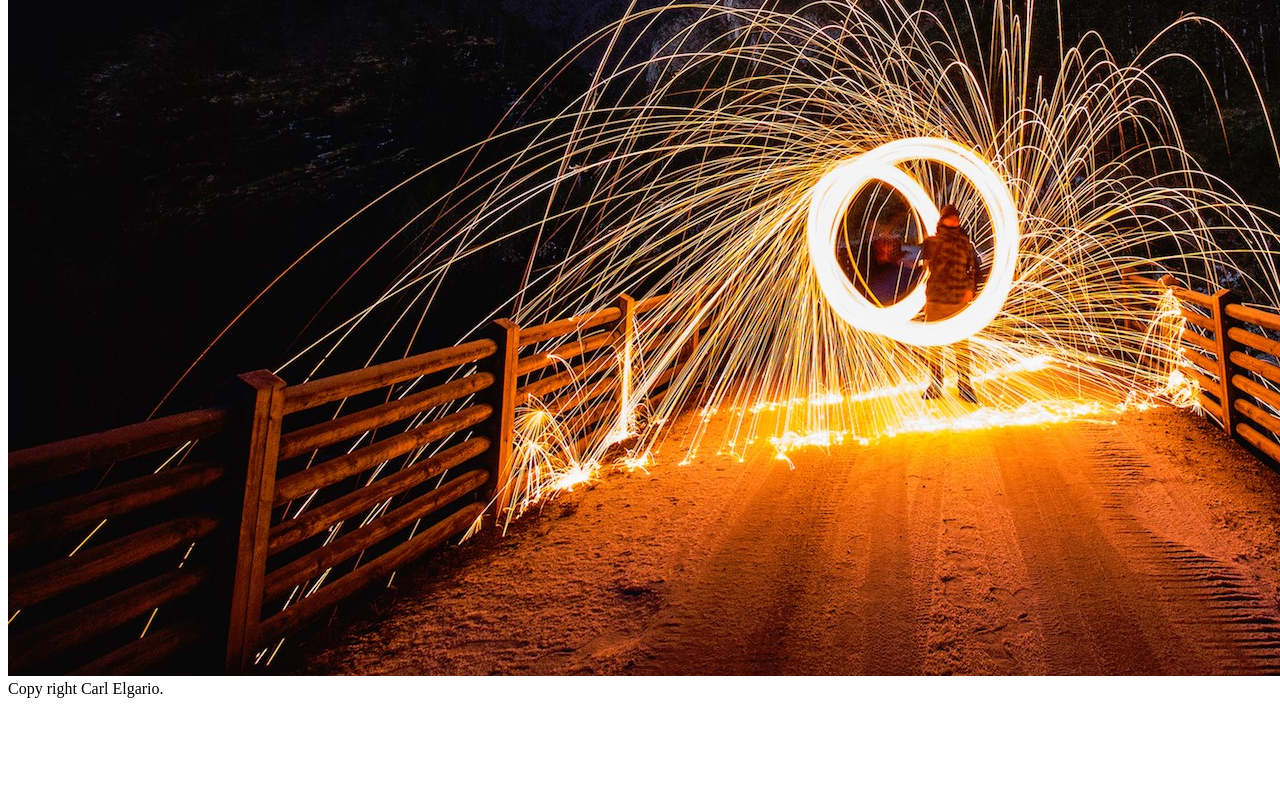
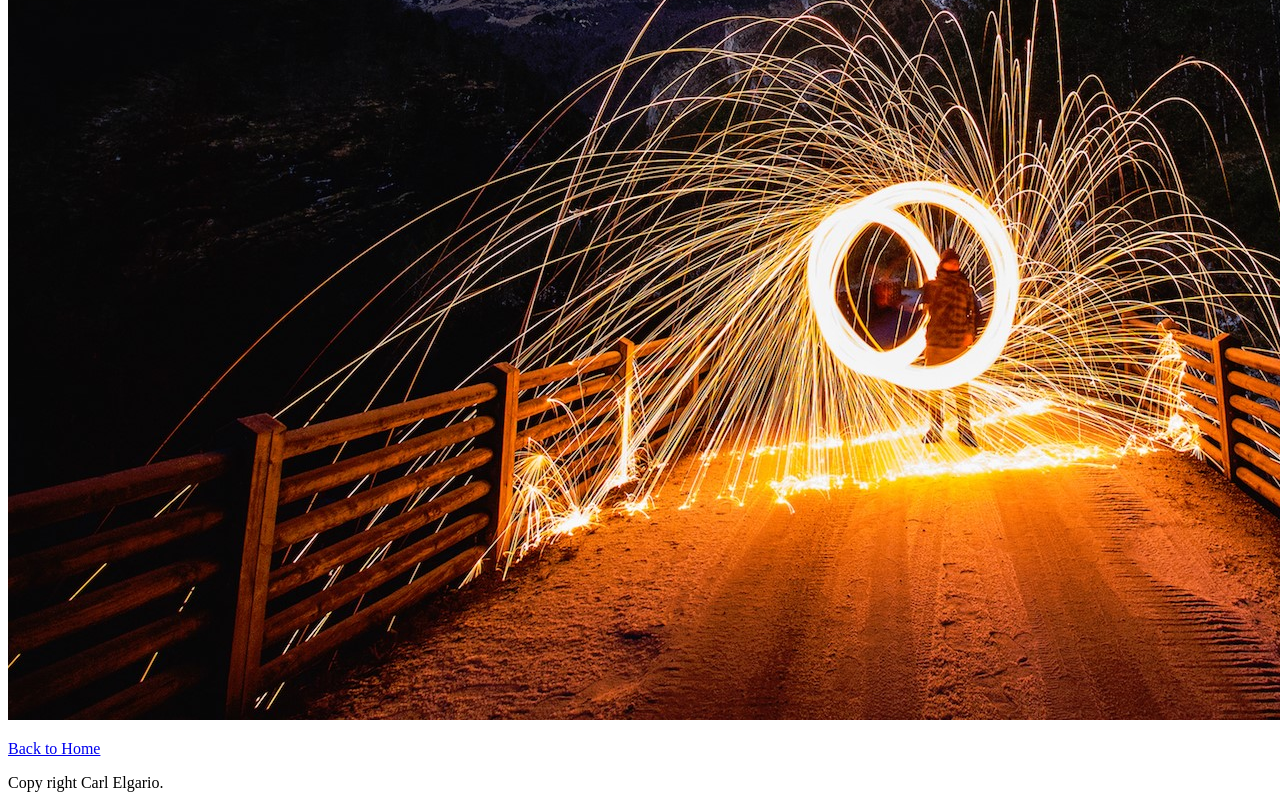
Before and after one commit to Cealrglario/Lab2, a plain HTML site: page news.html in a window 1280 px wide. Shown: the part 1766-2566 px from the top of the page. Before the commit the page ends 2472 px from the top, so only its background shows below. Drawn offline with Linux system fonts and the light colour scheme.

Commit message:
Added "back to home" functionality

```diff
--- a/news.html
+++ b/news.html
@@ -18,6 +18,8 @@ Description : A simple HTML file.
     <link rel="shortcut icon" href="favicon.ico" type="image/x-icon">
 </head>
 <body>
+
+    <br><a href="index.html">Back to Home</a>
 
     <header>
         <h1>Welcome to My HTML Page</h1>
@@ -127,6 +129,8 @@ Description : A simple HTML file.
         <img src="images/example.jpg" alt="Example Image">
     </section>
 
+    <p><a href="./">Back to Home</a></p>
+
     <footer>
         <!-- <p>Footer content, like contact info or copyrights.</p>-->
 		Copy right Carl Elgario.
```
Also changed, not shown: images.html (+2 -0 lines).
